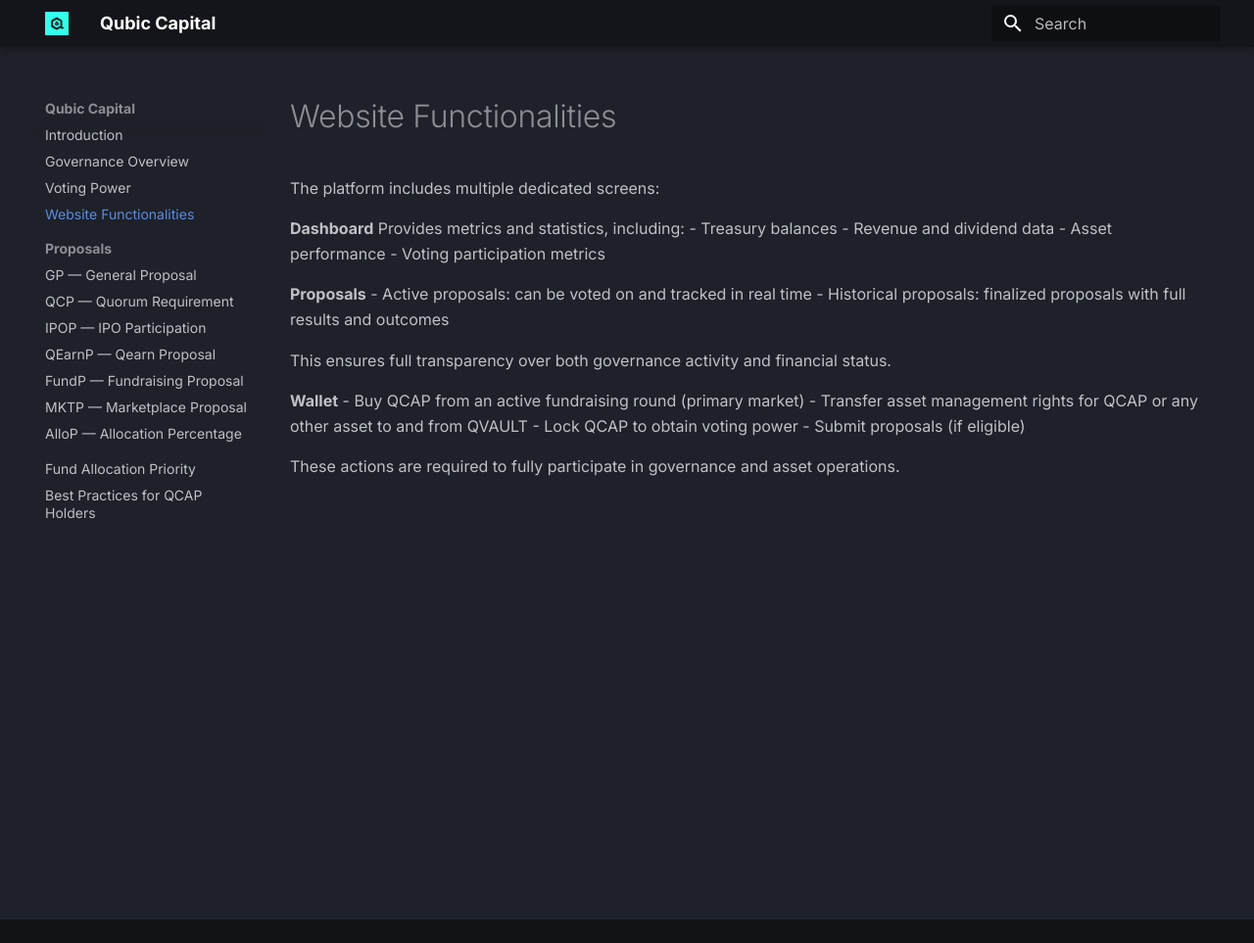
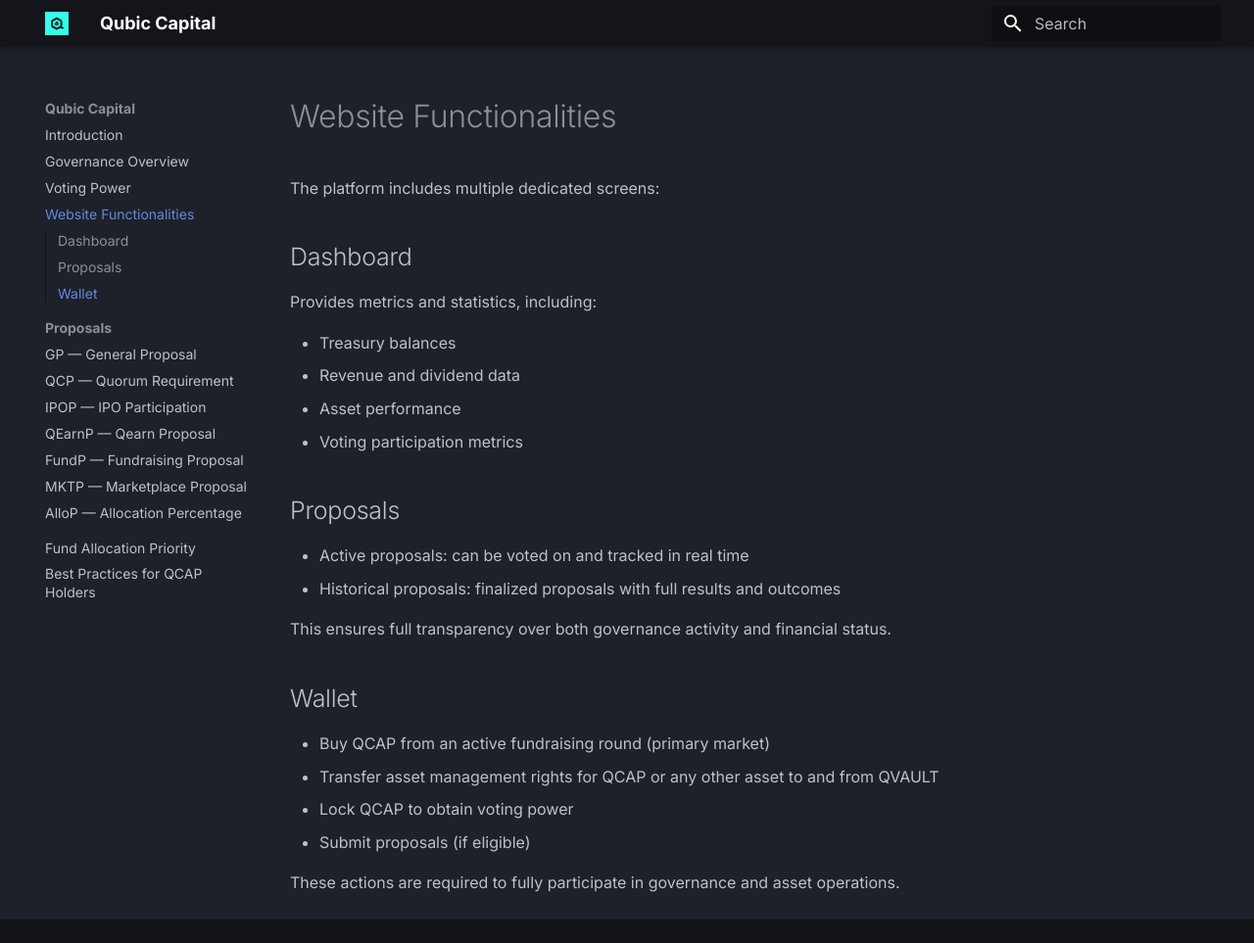
Before and after one commit to HermanToothrot10/qubic-capital-manual, an MkDocs documentation site: the page built from docs/website-features.md, in a window 1280 px wide and 963 px high. Shown: the whole window at 98% size. Built offline with MkDocs 1.6.1 and Material for MkDocs 9.7.7, drawn with Linux system fonts in a browser that asks for light colours.

Commit message:
Update website-features.md

```diff
--- a/docs/website-features.md
+++ b/docs/website-features.md
@@ -2,20 +2,23 @@
 
 The platform includes multiple dedicated screens:
 
-**Dashboard**
+## Dashboard
 Provides metrics and statistics, including:
+
 - Treasury balances
 - Revenue and dividend data
 - Asset performance
 - Voting participation metrics
 
-**Proposals**
+## Proposals
+
 - Active proposals: can be voted on and tracked in real time
 - Historical proposals: finalized proposals with full results and outcomes
 
 This ensures full transparency over both governance activity and financial status.
 
-**Wallet**
+## Wallet
+
 - Buy QCAP from an active fundraising round (primary market)
 - Transfer asset management rights for QCAP or any other asset to and from QVAULT
 - Lock QCAP to obtain voting power
```
